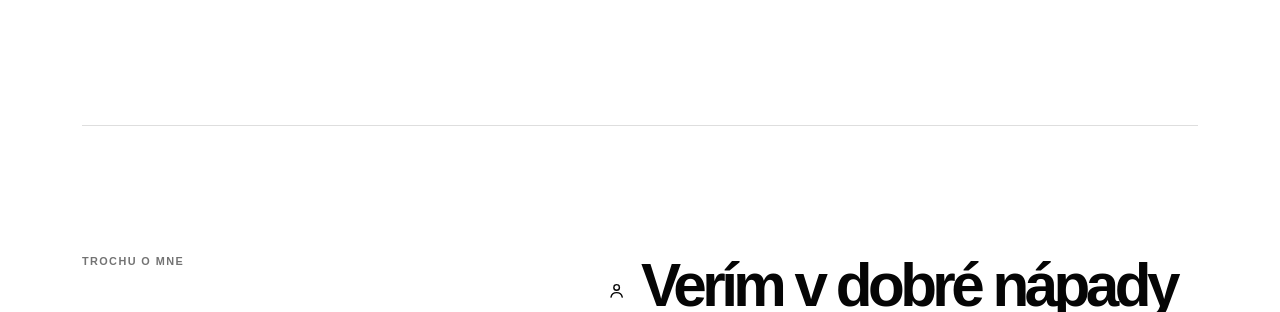
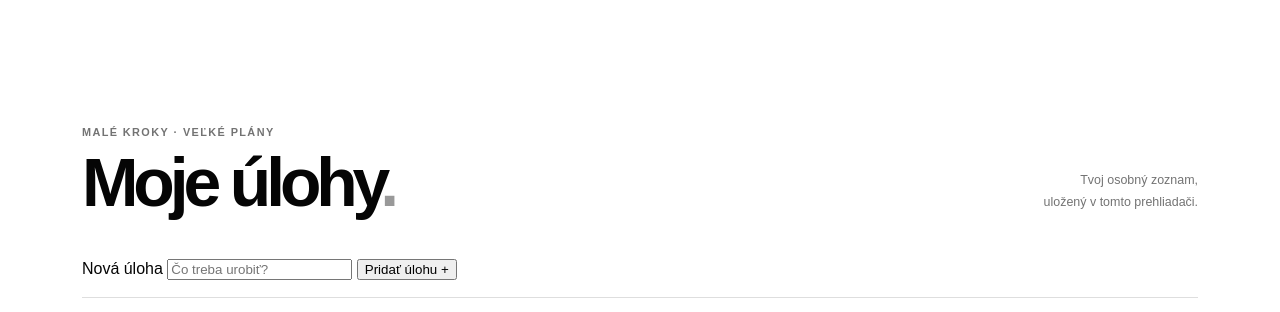
Before and after one commit to yuriihurhurov/hurhov-web, a plain HTML site: page index.html in a window 1280 px wide. Shown: the part 1748-2060 px from the top of the page. Drawn offline with Linux system fonts and the light colour scheme.

```diff
--- a/index.html
+++ b/index.html
@@ -79,6 +79,23 @@
       <p class="projects-footnote">* Ukážkové projekty — čoskoro tu budú tvoje vlastné.</p>
     </section>
 
+    <section class="tasks section-wrap" id="moje-ulohy" aria-labelledby="tasks-title">
+      <div class="section-heading">
+        <div>
+          <p class="eyebrow">Malé kroky · veľké plány</p>
+          <h2 id="tasks-title">Moje úlohy<span class="period">.</span></h2>
+        </div>
+        <p class="section-note">Tvoj osobný zoznam,<br>uložený v tomto prehliadači.</p>
+      </div>
+      <form class="task-form" id="task-form">
+        <label class="visually-hidden" for="task-input">Nová úloha</label>
+        <input id="task-input" name="task" type="text" maxlength="160" placeholder="Čo treba urobiť?" required>
+        <button class="task-add" type="submit">Pridať úlohu <span aria-hidden="true">+</span></button>
+      </form>
+      <p class="task-status" id="task-status" role="status" aria-live="polite"></p>
+      <ul class="task-list" id="task-list" aria-label="Zoznam úloh"></ul>
+    </section>
+
     <section class="about section-wrap" id="o-mne" aria-labelledby="about-title">
       <div class="about-label">
         <p class="eyebrow">Trochu o mne</p>
```
